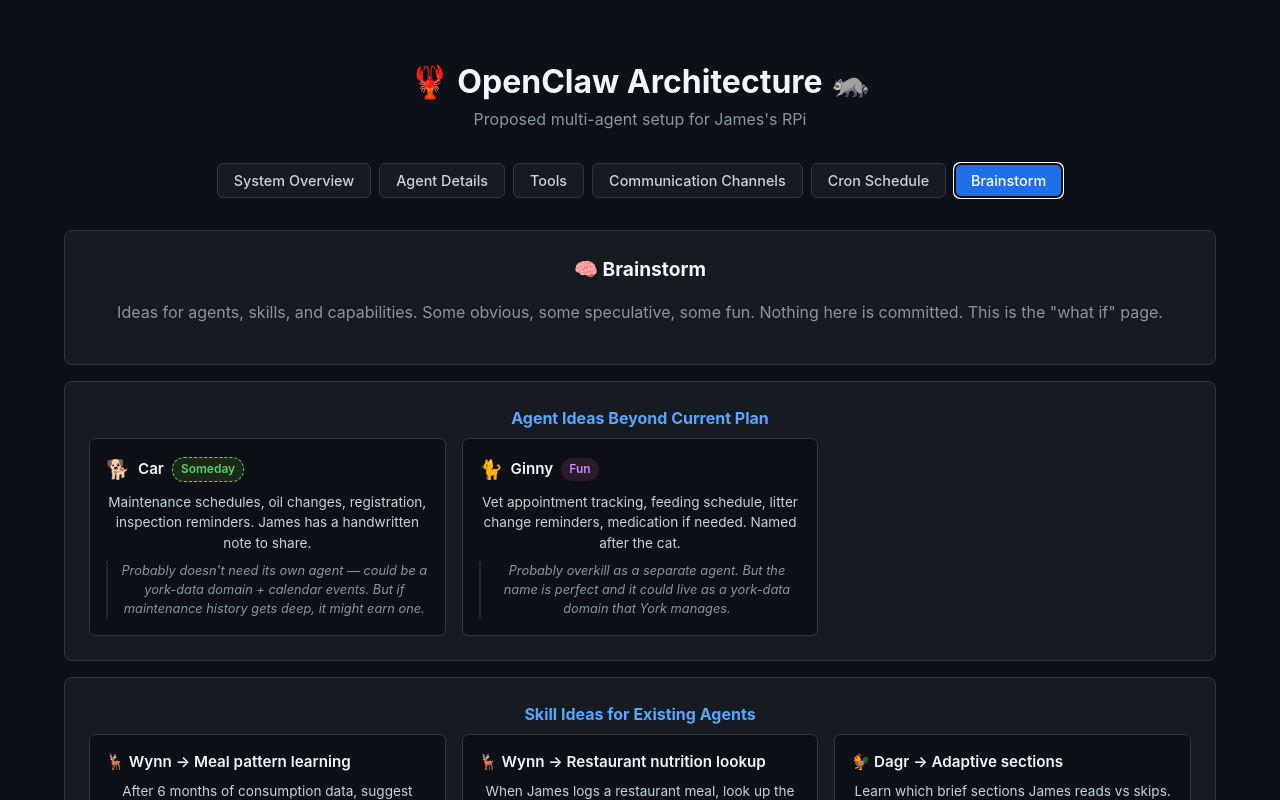
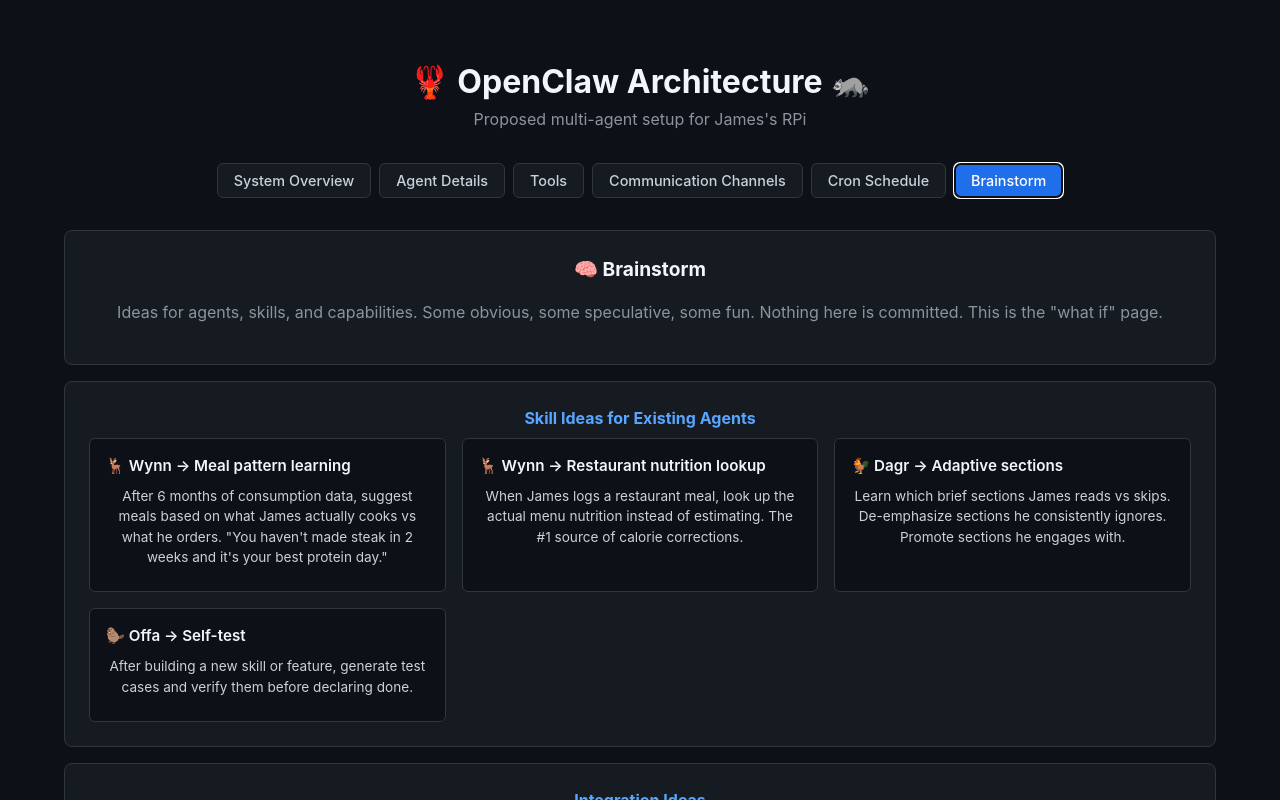
Before and after one commit to yorkbot/openclaw-architecture, a Vue app: page / in a window 1280 px wide. Both pictures are taken after a click on the button "Brainstorm". Shown: the top 800 px of the page. Built offline with nearby package versions, Linux system fonts and the light colour scheme.

Commit message:
Car + Ginny → Hild TODOs, remove agent ideas from brainstorm
- Added Car Maintenance and Ginny (Cat) as TODO skills under Hild Domains
- Removed entire Agent Ideas section from Brainstorm (all promoted or absorbed)

```diff
--- a/src/views/AgentDetail.vue
+++ b/src/views/AgentDetail.vue
@@ -548,6 +548,13 @@ const liveAgents = [
           { name: 'Smart Scheduling', desc: 'Seasonal and contextual task management. Weather-dependent chores, gutter season, snow removal. Applied to stacks — not standalone.', todo: true },
         ],
       },
+      {
+        name: 'Domains',
+        skills: [
+          { name: 'Car Maintenance', desc: 'Oil changes, registration, inspection reminders, maintenance history. Google Tasks + calendar events.', todo: true },
+          { name: 'Ginny (Cat)', desc: 'Vet appointments, feeding schedule, litter change reminders, medication tracking.', todo: true },
+        ],
+      },
     ],
   },
   {
--- a/src/views/Brainstorm.vue
+++ b/src/views/Brainstorm.vue
@@ -6,22 +6,6 @@
         Ideas for agents, skills, and capabilities. Some obvious, some speculative, some fun.
         Nothing here is committed. This is the "what if" page.
       </p>
-    </div>
-
-    <!-- Agent Ideas -->
-    <div class="card">
-      <h3>Agent Ideas Beyond Current Plan</h3>
-      <div class="idea-grid">
-        <div class="idea-card" v-for="idea in agentIdeas" :key="idea.name" :class="'priority-' + idea.priority">
-          <div class="idea-header">
-            <span class="idea-emoji">{{ idea.icon }}</span>
-            <span class="idea-name">{{ idea.name }}</span>
-            <span :class="['tag', idea.priorityClass]">{{ idea.priorityLabel }}</span>
-          </div>
-          <p class="idea-desc">{{ idea.desc }}</p>
-          <p class="idea-why" v-if="idea.why">{{ idea.why }}</p>
-        </div>
-      </div>
     </div>
 
     <!-- Skill Ideas -->
@@ -65,29 +49,6 @@
 </template>
 
 <script setup>
-const agentIdeas = [
-  {
-    icon: '🐕',
-    name: 'Car',
-    priority: 'someday',
-    priorityClass: 'script',
-    priorityLabel: 'Someday',
-    desc: 'Maintenance schedules, oil changes, registration, inspection reminders. James has a handwritten note to share.',
-    why: 'Probably doesn\'t need its own agent — could be a york-data domain + calendar events. But if maintenance history gets deep, it might earn one.',
-  },
-  {
-    icon: '🐈',
-    name: 'Ginny',
-    priority: 'fun',
-    priorityClass: 'heartbeat',
-    priorityLabel: 'Fun',
-    desc: 'Vet appointment tracking, feeding schedule, litter change reminders, medication if needed. Named after the cat.',
-    why: 'Probably overkill as a separate agent. But the name is perfect and it could live as a york-data domain that York manages.',
-  },
-
-
-]
-
 const skillIdeas = [
 
   {
```
